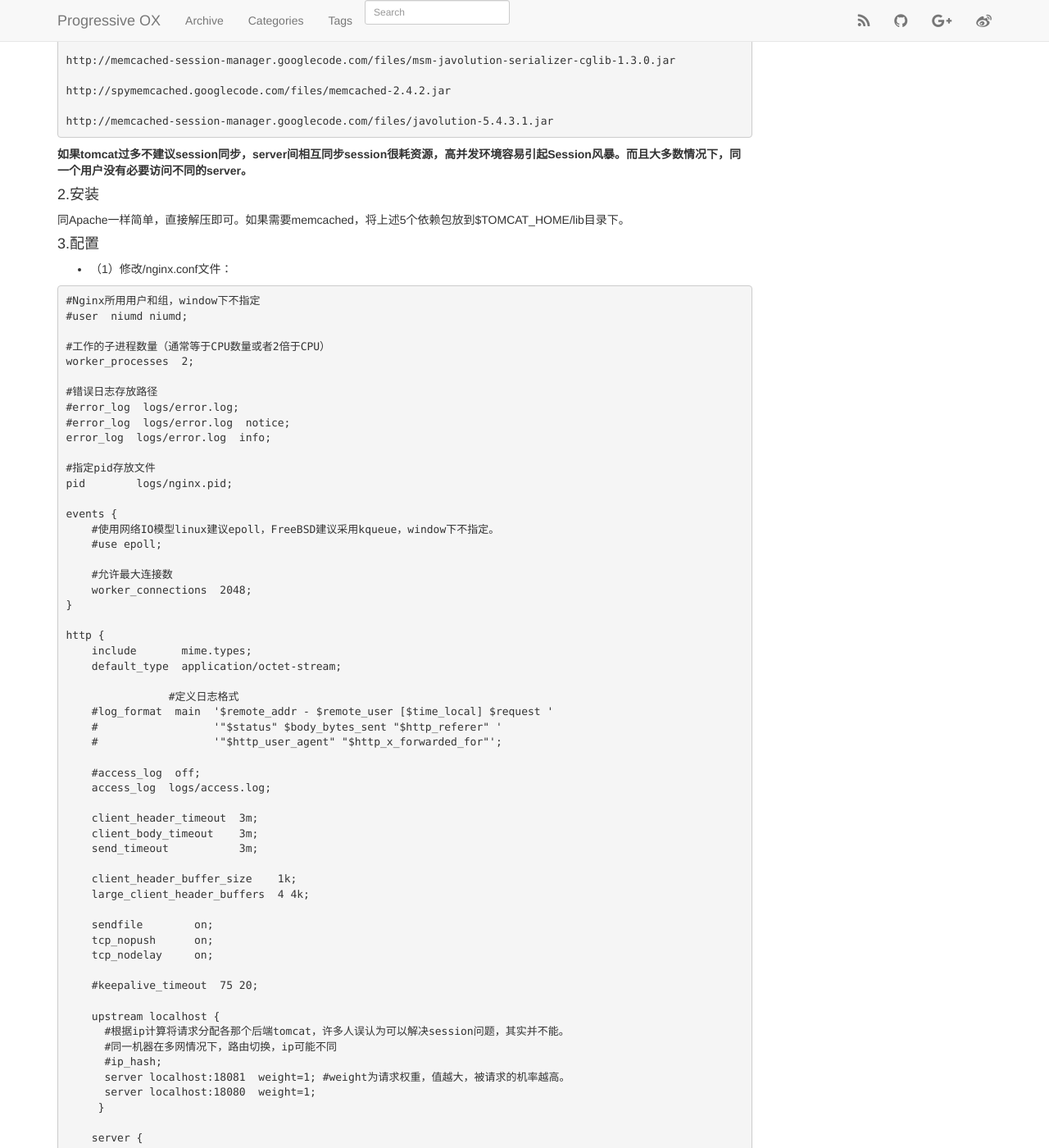
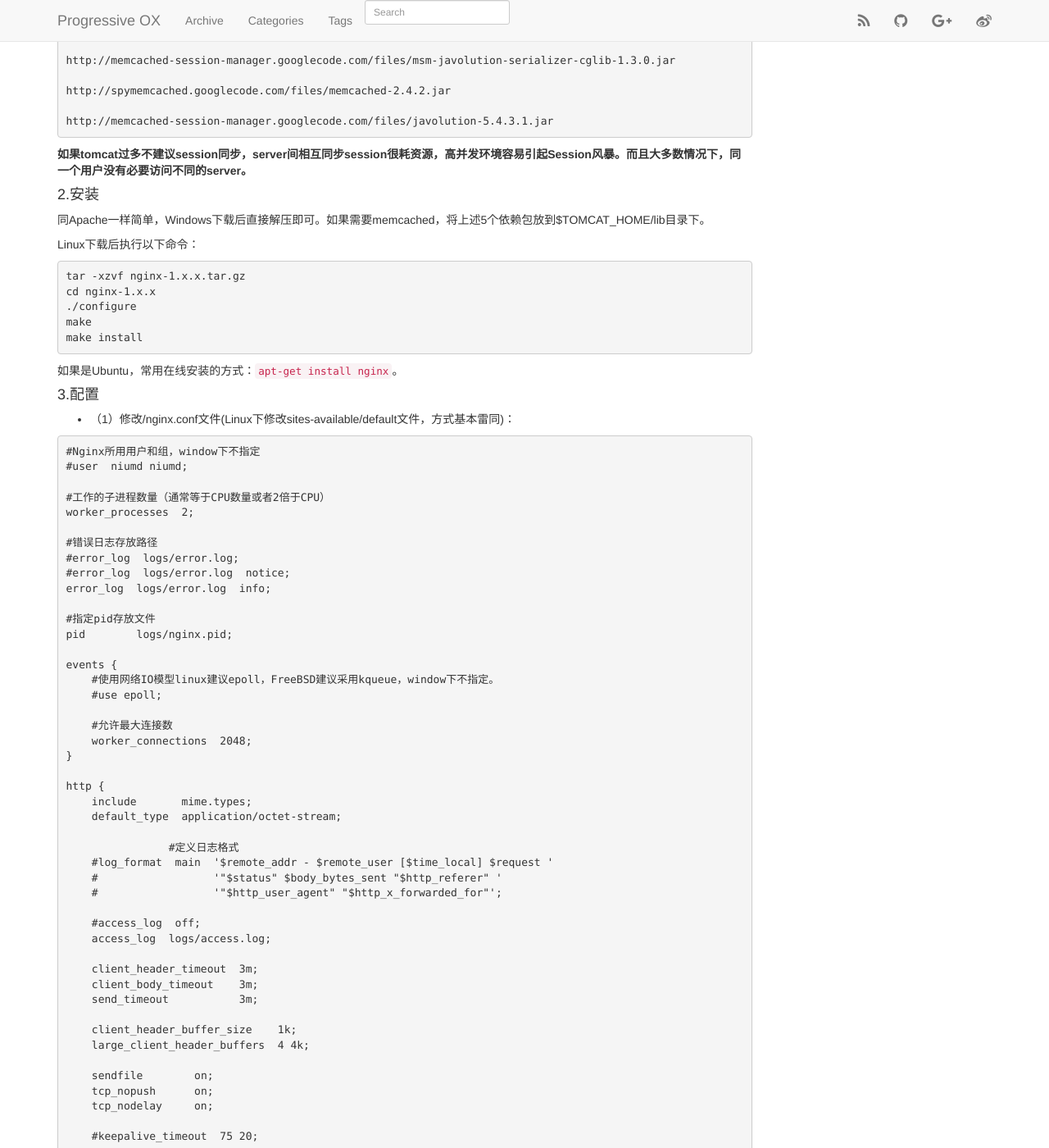
Before and after one commit to ChengYuanjian/chengyuanjian2.github.io, a Jekyll site: the page built from _posts/2014-09-19-nginx-tomcat-cluster-loadbalance.md, in a window 1280 px wide and 1400 px high, scrolled down 592 px. Shown: the whole window at 82% size. Built offline with Jekyll 4.4.1, drawn with Linux system fonts in a browser that asks for light colours; nearby versions of some CDN libraries; Markdown is read by kramdown in place of the engine named in the settings; comment, search, counter and statistics services are not loaded; some of the changed text lies outside the part shown.

Commit message:
Update 2014-09-19-nginx-tomcat-cluster-loadbalance.md

```diff
--- a/_posts/2014-09-19-nginx-tomcat-cluster-loadbalance.md
+++ b/_posts/2014-09-19-nginx-tomcat-cluster-loadbalance.md
@@ -52,11 +52,21 @@ __如果tomcat过多不建议session同步，server间相互同步session很耗
 
 ####2.安装
 
-同Apache一样简单，直接解压即可。如果需要memcached，将上述5个依赖包放到$TOMCAT_HOME/lib目录下。
+同Apache一样简单，Windows下载后直接解压即可。如果需要memcached，将上述5个依赖包放到$TOMCAT_HOME/lib目录下。
+
+Linux下载后执行以下命令：
+{% highlight sh %}
+tar -xzvf nginx-1.x.x.tar.gz
+cd nginx-1.x.x
+./configure
+make
+make install
+{% endhighlight %}
+如果是Ubuntu，常用在线安装的方式：`apt-get install nginx`。
 
 ####3.配置
 
-* （1）修改<nginx_home>/nginx.conf文件：
+* （1）修改<nginx_home>/nginx.conf文件(Linux下修改sites-available/default文件，方式基本雷同)：
 
 {% highlight py %}
 #Nginx所用用户和组，window下不指定
@@ -106,12 +116,12 @@ http {
 
     #keepalive_timeout  75 20;
 
-    upstream localhost {
+    upstream tomcat {
       #根据ip计算将请求分配各那个后端tomcat，许多人误认为可以解决session问题，其实并不能。
       #同一机器在多网情况下，路由切换，ip可能不同
-      #ip_hash;
-      server localhost:18081  weight=1; #weight为请求权重，值越大，被请求的机率越高。
-      server localhost:18080  weight=1;
+      #ip_hash; 通知nginx使用ip hash负载均衡算法。如果没加这条指令，nginx会使用默认的round robin负载均衡模块。
+      server localhost:9080  weight=1; #weight为请求权重，值越大，被请求的机率越高。
+      server localhost:8080  weight=1;
      }
 
     server {
@@ -122,10 +132,10 @@ http {
       location / {
           root   html;
           index  index.html index.htm;
-      		proxy_connect_timeout   3;
-      		proxy_send_timeout      30;
-      		proxy_read_timeout      30;
-          proxy_pass http://localhost;
+      	  proxy_connect_timeout   3;
+      	  proxy_send_timeout      30;
+      	  proxy_read_timeout      30;
+          proxy_pass http://tomcat;     #代理上文配置的upstream tomcat
       }
 
       location ~ ^/(WEB-INF)/ {
@@ -137,6 +147,7 @@ http {
         root   html;
       }
 
+
    }
 }
 {% endhighlight %}
@@ -147,7 +158,7 @@ http {
 
 *	server_name：表示监听到之后需要转到哪里去，这时我们直接转到本地。
 
-*	location：表示匹配的路径，这时配置了/表示所有请求都被匹配到这里。
+*	location：表示匹配的路径，这时配置了/表示所有请求都被匹配到这里。可以配置任意多个，采用最优匹配的原则进行代理分发；路径支持正则，一般以~开头$结尾（前面加*不区分大小写）。
 
 *	root：里面配置了root这时表示当匹配这个请求的路径时，将会在这个文件夹内寻找相应的文件，这里对我们之后的静态文件伺服很有用。
 
```
Also changed, not shown: other parts of _posts/2014-09-19-nginx-tomcat-cluster-loadbalance.md (+1 -1 lines).
